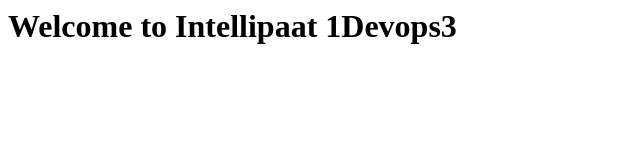
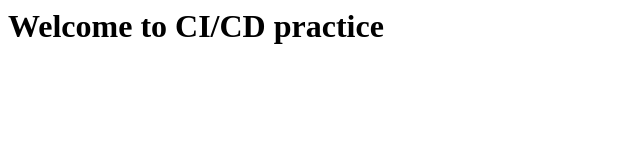
Before and after one commit to chanhliu/website, a plain HTML site: page index.html in a window 1280 px wide. Shown: the whole page, without its empty margins (0-640 px from the left). Drawn offline with Linux system fonts and the light colour scheme.

```diff
--- a/index.html
+++ b/index.html
@@ -1,6 +1,6 @@
 <html>
 <title>Jenkins CI/CD Pipeline</title>
 <body>
-<h1> Welcome to Intellipaat 1Devops3 </h1>
+<h1> Welcome to CI/CD practice</h1>
 </body>
 </html>
```
